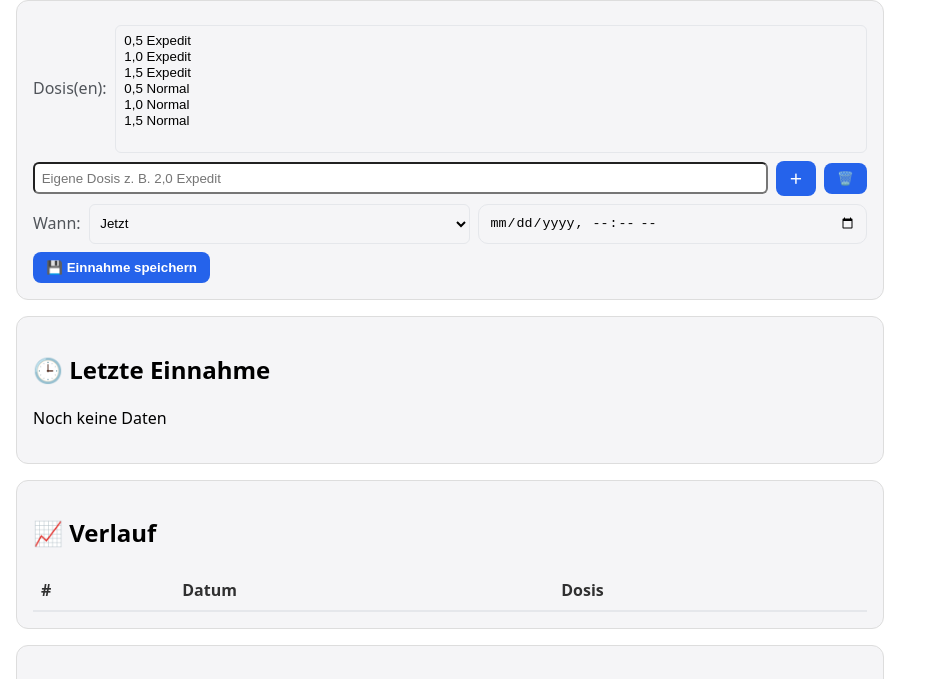
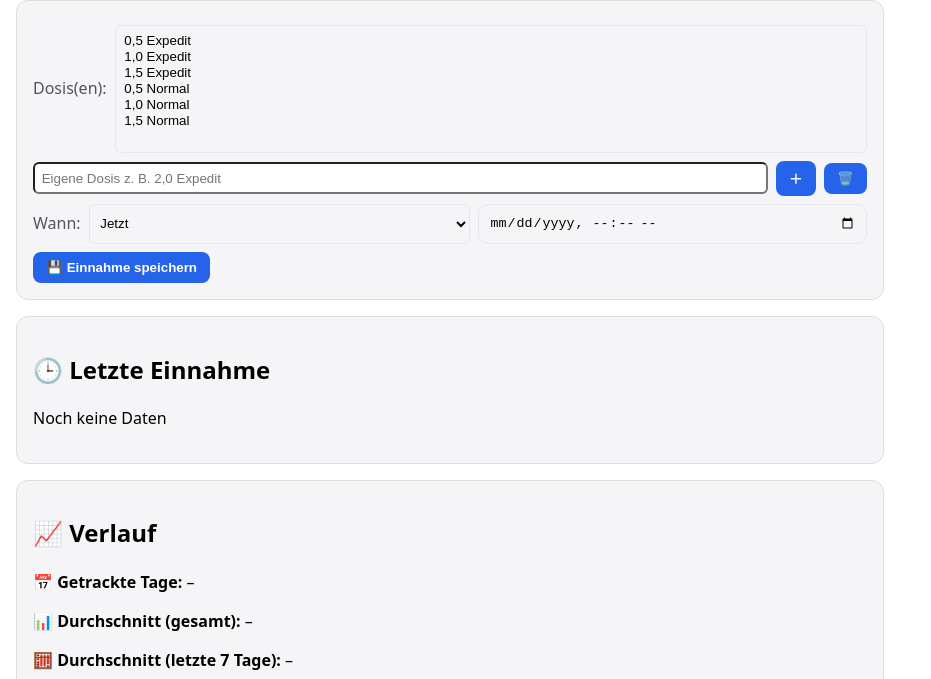
Before and after one commit to ConMe58/Tavor-PWA, a plain HTML site: page index.html in a window 1280 px wide. Shown: the part 78-757 px from the top of the page, without its empty margins (0-931 px from the left). Drawn offline with Linux system fonts and the light colour scheme.

Commit message:
index.html aktualisieren

```diff
--- a/index.html
+++ b/index.html
@@ -95,6 +95,13 @@
 
   <section class="card">
   <h2>📈 Verlauf</h2>
+
+  <div id="stats">
+    <p><strong>📅 Getrackte Tage:</strong> <span id="daysCount">–</span></p>
+    <p><strong>📊 Durchschnitt (gesamt):</strong> <span id="avgTotal">–</span></p>
+    <p><strong>🧮 Durchschnitt (letzte 7 Tage):</strong> <span id="avg7">–</span></p>
+  </div>
+
   <table id="logTable">
     <thead>
       <tr><th>#</th><th>Datum</th><th>Dosis</th></tr>
```
Lines whose indentation alone changed are shown as unchanged.
